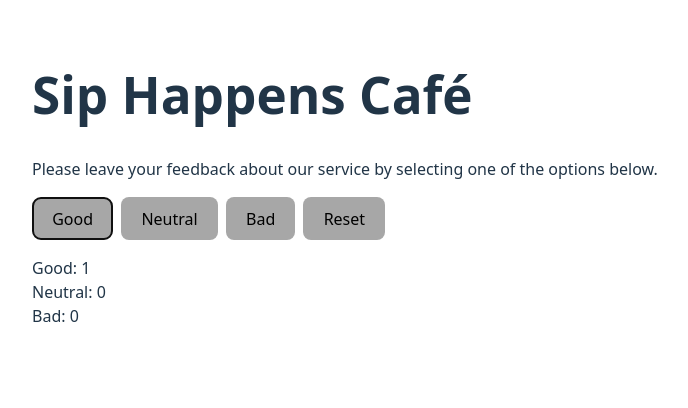
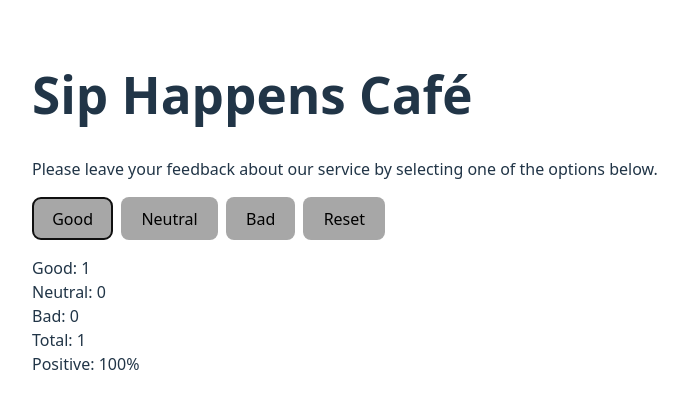
Before and after one commit to denys-filiuk/goit-react-hw-02, a React (Vite) app: page / in a window 1280 px wide. Both pictures are taken after a click on the button "Good". Shown: the top 408 px of the page, without its empty margins (0-688 px from the left). Built offline with nearby package versions, Linux system fonts and the light colour scheme.

Commit message:
add total and positive

```diff
--- a/src/App.jsx
+++ b/src/App.jsx
@@ -3,7 +3,7 @@ import Feedback from "./components/Feedback/Feedback.jsx";
 import Description from "./components/Description/Description.jsx";
 import Options from "./components/Options/Options.jsx";
 import Notification from "./components/Notification/Notification.jsx";
-import { useState } from "react";
+import { useEffect, useState } from "react";
 
 export default function App() {
   const [clicks, setClicks] = useState({
@@ -29,6 +29,8 @@ export default function App() {
 
   const totalFeedback = clicks.good + clicks.neutral + clicks.bad;
 
+  useEffect(() => {}, []);
+
   return (
     <>
       <Description />
@@ -37,7 +39,11 @@ export default function App() {
         totalFeedback={totalFeedback}
         resetFeedback={resetFeedback}
       />
-      {totalFeedback === 0 ? <Notification /> : <Feedback clicks={clicks} />}
+      {totalFeedback === 0 ? (
+        <Notification />
+      ) : (
+        <Feedback clicks={clicks} totalFeedback={totalFeedback} />
+      )}
     </>
   );
 }
--- a/src/components/Feedback/Feedback.jsx
+++ b/src/components/Feedback/Feedback.jsx
@@ -1,9 +1,13 @@
-export default function Feedback({ clicks }) {
+export default function Feedback({ clicks, totalFeedback }) {
   return (
     <ul>
       <li>Good: {clicks.good}</li>
       <li>Neutral: {clicks.neutral}</li>
       <li>Bad: {clicks.bad}</li>
+      {totalFeedback > 0 && <li>Total: {totalFeedback}</li>}
+      {totalFeedback > 0 && (
+        <li>Positive: {Math.round((clicks.good / totalFeedback) * 100)}%</li>
+      )}
     </ul>
   );
 }
```
